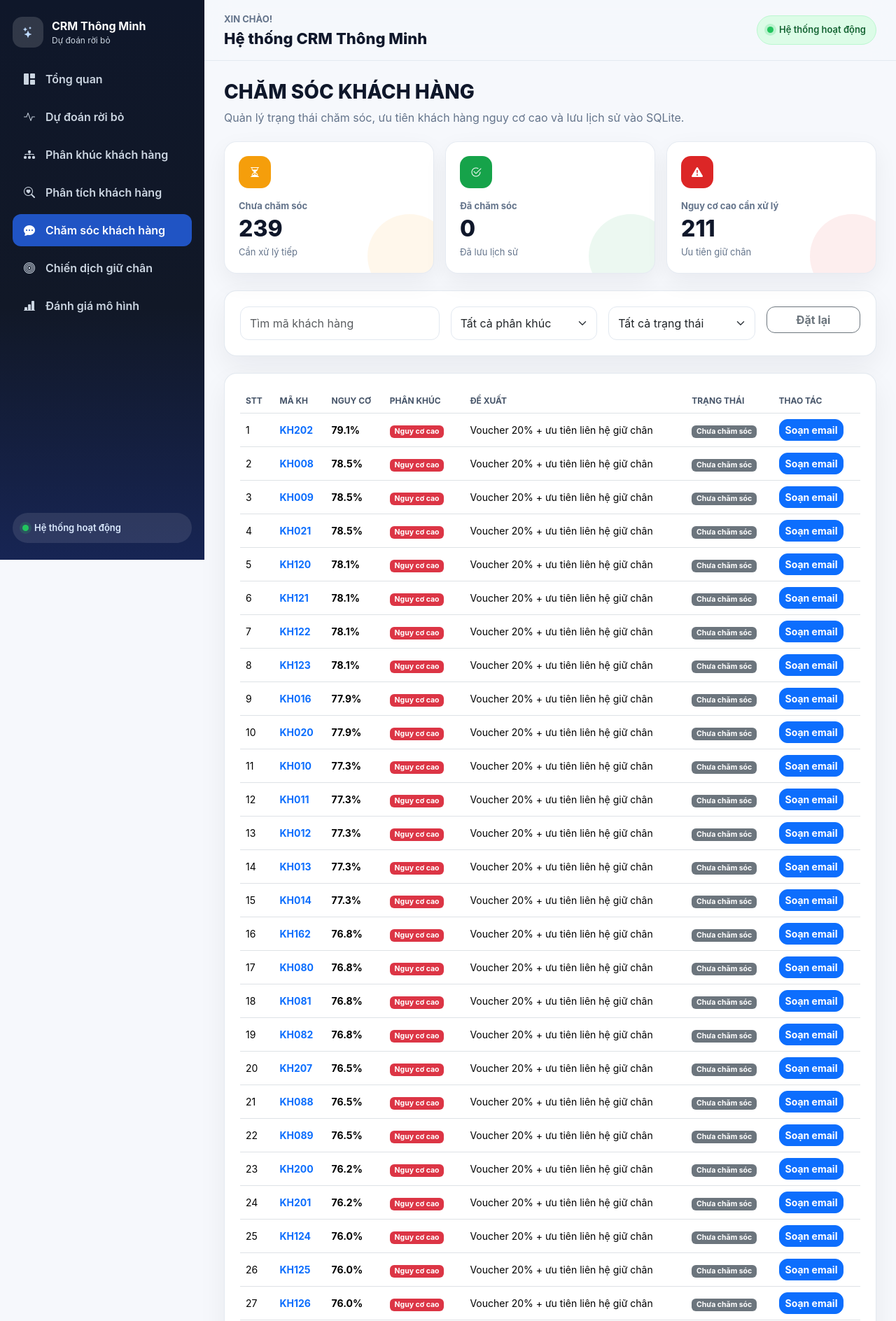
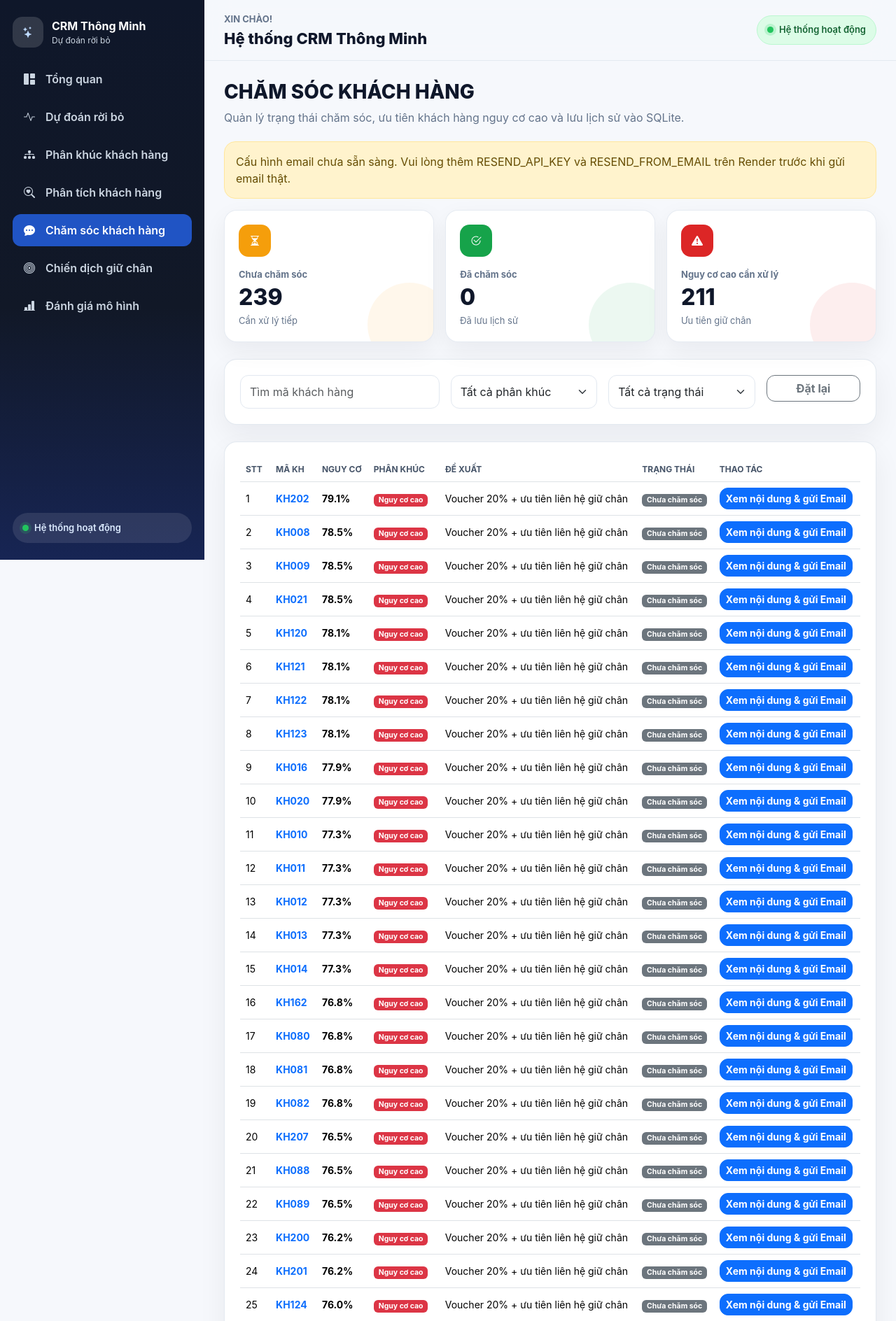
Before and after one commit to 22004098-cyber/crm-thong-minh, a Flask app: page /cham-soc in a window 1280 px wide. Shown: the top 1888 px of the page at 70% size. Run offline with Flask 3, Linux system fonts and the light colour scheme; data that the repository does not hold is empty.

Commit message:
Debug Resend email logging

```diff
--- a/app.py
+++ b/app.py
@@ -1,14 +1,15 @@
 import csv
 import io
-import json
+import logging
 import os
+import re
 import sqlite3
 from datetime import datetime
 from pathlib import Path
-from urllib.error import HTTPError, URLError
-from urllib.request import Request, urlopen
 
 import pandas as pd
+import resend
+from resend.exceptions import ResendError
 from flask import Flask, Response, redirect, render_template, request, url_for
 from sklearn.metrics import (
     accuracy_score,
@@ -20,6 +21,7 @@ from sklearn.metrics import (
 
 
 app = Flask(__name__)
+logging.basicConfig(level=logging.INFO)
 
 BASE_DIR = Path(__file__).resolve().parent
 DATA_PATH = BASE_DIR / "data" / "customer_churn_test_report.csv"
@@ -35,9 +37,11 @@ SEGMENT_HIGH = "Nguy cơ cao"
 SEGMENT_MEDIUM = "Cần quan tâm"
 SEGMENT_SAFE = "An toàn"
 STATUS_PENDING = "Chưa chăm sóc"
-STATUS_DONE = "Đã chăm sóc"
+STATUS_DONE = "Đã gửi"
+EMAIL_STATUS_DONE = "Đã gửi Email"
+LEGACY_STATUS_DONE = "Đã chăm sóc"
 STATUS_FAILED = "Gửi lỗi"
-RESEND_API_URL = "https://api.resend.com/emails"
+DONE_STATUSES = (STATUS_DONE, EMAIL_STATUS_DONE, LEGACY_STATUS_DONE)
 
 
 def init_db():
@@ -65,6 +69,9 @@ def init_db():
             "recipient_email": "TEXT",
             "email_subject": "TEXT",
             "email_content": "TEXT",
+            "subject": "TEXT",
+            "message": "TEXT",
+            "sent_at": "TEXT",
             "provider_message_id": "TEXT",
             "error_message": "TEXT",
         }
@@ -115,14 +122,15 @@ def badge_class(segment):
 
 
 def load_care_status_map():
+    placeholders = ", ".join("?" for _ in DONE_STATUSES)
     rows = get_db_rows(
         """
         SELECT customer_code
         FROM care_history
-        WHERE status = ?
+        WHERE status IN ({})
         GROUP BY customer_code
-        """,
-        (STATUS_DONE,),
+        """.format(placeholders),
+        DONE_STATUSES,
     )
     return {row["customer_code"]: STATUS_DONE for row in rows}
 
@@ -232,7 +240,7 @@ def recent_history(limit=20, customer_code=None):
             """
             SELECT customer_code, segment, action, status, created_at, updated_at,
                    recipient_email, email_subject, email_content,
-                   provider_message_id, error_message
+                   subject, message, sent_at, provider_message_id, error_message
             FROM care_history
             WHERE customer_code = ?
             ORDER BY updated_at DESC, id DESC
@@ -244,7 +252,7 @@ def recent_history(limit=20, customer_code=None):
         """
         SELECT customer_code, segment, action, status, created_at, updated_at,
                recipient_email, email_subject, email_content,
-               provider_message_id, error_message
+               subject, message, sent_at, provider_message_id, error_message
         FROM care_history
         ORDER BY updated_at DESC, id DESC
         LIMIT ?
@@ -282,6 +290,7 @@ def save_care_action(
                 UPDATE care_history
                 SET segment = ?, action = ?, status = ?, updated_at = ?,
                     recipient_email = ?, email_subject = ?, email_content = ?,
+                    subject = ?, message = ?, sent_at = ?,
                     provider_message_id = ?, error_message = ?
                 WHERE id = ?
                 """,
@@ -293,6 +302,9 @@ def save_care_action(
                     recipient_email,
                     email_subject,
                     email_content,
+                    email_subject,
+                    email_content,
+                    now if status == STATUS_DONE else None,
                     provider_message_id,
                     error_message,
                     existing[0]["id"],
@@ -304,8 +316,9 @@ def save_care_action(
                 INSERT INTO care_history
                     (customer_code, segment, action, status, created_at, updated_at,
                      recipient_email, email_subject, email_content,
+                     subject, message, sent_at,
                      provider_message_id, error_message)
-                VALUES (?, ?, ?, ?, ?, ?, ?, ?, ?, ?, ?)
+                VALUES (?, ?, ?, ?, ?, ?, ?, ?, ?, ?, ?, ?, ?, ?)
                 """,
                 (
                     customer["MaHienThi"],
@@ -317,6 +330,9 @@ def save_care_action(
                     recipient_email,
                     email_subject,
                     email_content,
+                    email_subject,
+                    email_content,
+                    now if status == STATUS_DONE else None,
                     provider_message_id,
                     error_message,
                 ),
@@ -325,51 +341,179 @@ def save_care_action(
 
 
 def default_email_subject(customer):
-    return f"CRM Thông Minh - Đề xuất chăm sóc khách hàng {customer['MaHienThi']}"
+    segment = customer["PhanKhuc"]
+    if segment == SEGMENT_HIGH:
+        return "Ưu đãi giữ chân khách hàng - Voucher 20%"
+    if segment == SEGMENT_MEDIUM:
+        return "Ưu đãi cá nhân hóa dành riêng cho quý khách"
+    return "Cảm ơn quý khách đã đồng hành cùng chúng tôi"
 
 
 def default_email_content(customer):
+    segment = customer["PhanKhuc"]
+    if segment == SEGMENT_HIGH:
+        body = (
+            "Cảm ơn quý khách đã tin tưởng và sử dụng dịch vụ của chúng tôi. "
+            "Để tri ân và tiếp tục đồng hành cùng quý khách, chúng tôi gửi tặng "
+            "voucher ưu đãi 20% cho lần sử dụng tiếp theo. Rất mong quý khách "
+            "tiếp tục trải nghiệm dịch vụ trong thời gian tới."
+        )
+    elif segment == SEGMENT_MEDIUM:
+        body = (
+            "Chúng tôi gửi đến quý khách một ưu đãi cá nhân hóa cùng các gợi ý "
+            "sản phẩm/dịch vụ phù hợp với nhu cầu hiện tại. Hy vọng những đề xuất "
+            "này giúp quý khách có trải nghiệm tốt hơn."
+        )
+    else:
+        body = (
+            "Cảm ơn quý khách đã luôn đồng hành cùng chúng tôi. Quý khách sẽ tiếp tục "
+            "được tích điểm và nhận các hoạt động chăm sóc định kỳ từ hệ thống CRM."
+        )
     return (
         f"Xin chào khách hàng {customer['MaHienThi']},\n\n"
-        "CRM Thông Minh ghi nhận quý khách thuộc nhóm cần được chăm sóc phù hợp. "
-        f"Đề xuất hiện tại: {customer['ChamSoc']}.\n\n"
-        "Nhân viên phụ trách sẽ liên hệ và hỗ trợ quý khách trong thời gian sớm nhất.\n\n"
+        f"{body}\n\n"
+        f"Đề xuất CRM: {customer['ChamSoc']}.\n\n"
         "Trân trọng,\nCRM Thông Minh"
     )
 
 
-def send_resend_email(recipient_email, subject, content):
+def is_valid_email(email):
+    return bool(re.match(r"^[^@\s]+@[^@\s]+\.[^@\s]+$", email or ""))
+
+
+def is_email_config_ready():
+    return bool(os.environ.get("RESEND_API_KEY") and os.environ.get("RESEND_FROM_EMAIL"))
+
+
+def log_email_config_error(message):
+    app.logger.error("[EMAIL CONFIG ERROR] %s", message)
+
+
+def log_email_error(
+    customer_code,
+    recipient_email,
+    from_email,
+    http_status,
+    error_type,
+    error_message,
+):
+    app.logger.error(
+        "\n".join(
+            [
+                "[EMAIL ERROR]",
+                f"Customer: {customer_code}",
+                f"Recipient: {recipient_email or 'N/A'}",
+                f"From: {from_email or 'N/A'}",
+                f"HTTP status: {http_status or 'N/A'}",
+                f"Error type: {error_type or 'N/A'}",
+                f"Error message: {error_message or 'N/A'}",
+            ]
+        )
+    )
+
+
+def log_email_success(customer_code, recipient_email, email_id):
+    app.logger.info(
+        "\n".join(
+            [
+                "[EMAIL SUCCESS]",
+                f"Customer: {customer_code}",
+                f"Recipient: {recipient_email}",
+                f"Email ID: {email_id or 'N/A'}",
+            ]
+        )
+    )
+
+
+def get_resend_response_id(email):
+    if isinstance(email, dict):
+        return email.get("id")
+    return getattr(email, "id", None)
+
+
+def send_resend_email(customer_code, recipient_email, subject, content):
     api_key = os.environ.get("RESEND_API_KEY")
     from_email = os.environ.get("RESEND_FROM_EMAIL")
-    if not api_key or not from_email:
-        return False, None, "Thiếu RESEND_API_KEY hoặc RESEND_FROM_EMAIL."
+    if not api_key:
+        error_message = "Missing RESEND_API_KEY"
+        log_email_config_error(error_message)
+        log_email_error(
+            customer_code,
+            recipient_email,
+            from_email,
+            None,
+            "EmailConfigError",
+            error_message,
+        )
+        return False, None, "Cấu hình email chưa sẵn sàng. Thiếu RESEND_API_KEY."
+    if not from_email:
+        error_message = "Missing RESEND_FROM_EMAIL"
+        log_email_config_error(error_message)
+        log_email_error(
+            customer_code,
+            recipient_email,
+            from_email,
+            None,
+            "EmailConfigError",
+            error_message,
+        )
+        return False, None, "Cấu hình email chưa sẵn sàng. Thiếu RESEND_FROM_EMAIL."
+    if not is_valid_email(recipient_email):
+        error_message = "Email người nhận không hợp lệ."
+        log_email_error(
+            customer_code,
+            recipient_email,
+            from_email,
+            None,
+            "EmailValidationError",
+            error_message,
+        )
+        return False, None, error_message
 
-    payload = {
-        "from": from_email,
-        "to": [recipient_email],
-        "subject": subject,
-        "text": content,
-    }
-    request_payload = json.dumps(payload).encode("utf-8")
-    req = Request(
-        RESEND_API_URL,
-        data=request_payload,
-        headers={
-            "Authorization": f"Bearer {api_key}",
-            "Content-Type": "application/json",
-        },
-        method="POST",
-    )
+    resend.api_key = api_key
     try:
-        with urlopen(req, timeout=20) as response:
-            response_body = response.read().decode("utf-8")
-            data = json.loads(response_body) if response_body else {}
-            return True, data.get("id"), None
-    except HTTPError as exc:
-        body = exc.read().decode("utf-8", errors="replace")
-        return False, None, f"Resend HTTP {exc.code}: {body}"
-    except (URLError, TimeoutError, json.JSONDecodeError) as exc:
-        return False, None, str(exc)
+        email = resend.Emails.send(
+            {
+                "from": from_email,
+                "to": [recipient_email],
+                "subject": subject,
+                "html": content.replace("\n", "<br>"),
+            }
+        )
+        email_id = get_resend_response_id(email)
+        log_email_success(customer_code, recipient_email, email_id)
+        return True, email_id, None
+    except ResendError as exc:
+        http_status = getattr(exc, "code", None)
+        error_type = getattr(exc, "error_type", exc.__class__.__name__)
+        error_message = getattr(exc, "message", str(exc))
+        log_email_error(
+            customer_code,
+            recipient_email,
+            from_email,
+            http_status,
+            error_type,
+            error_message,
+        )
+        return False, None, error_message
+    except Exception as exc:
+        response = getattr(exc, "response", None)
+        http_status = getattr(response, "status_code", None)
+        error_message = str(exc)
+        if response is not None:
+            try:
+                error_message = response.text or error_message
+            except Exception:
+                pass
+        log_email_error(
+            customer_code,
+            recipient_email,
+            from_email,
+            http_status,
+            exc.__class__.__name__,
+            error_message,
+        )
+        return False, None, error_message
 
 
 def filter_customers(df, segment=None, status=None):
@@ -529,6 +673,7 @@ def cham_soc():
         not_cared=not_cared,
         cared=cared,
         high_pending=high_pending,
+        email_config_ready=is_email_config_ready(),
     )
 
 
@@ -543,18 +688,27 @@ def gui_cham_soc(customer_code):
     email_subject = (request.form.get("email_subject") or "").strip()
     email_content = (request.form.get("email_content") or "").strip()
     if not recipient_email or not email_subject or not email_content:
+        error_message = "Thiếu email người nhận, tiêu đề hoặc nội dung."
+        log_email_error(
+            customer["MaHienThi"],
+            recipient_email,
+            os.environ.get("RESEND_FROM_EMAIL"),
+            None,
+            "EmailValidationError",
+            error_message,
+        )
         save_care_action(
             customer_code,
             recipient_email=recipient_email,
             email_subject=email_subject,
             email_content=email_content,
             status=STATUS_FAILED,
-            error_message="Thiếu email người nhận, tiêu đề hoặc nội dung.",
+            error_message=error_message,
         )
         return redirect(f"{next_url}?email_status=error")
 
     success, provider_message_id, error_message = send_resend_email(
-        recipient_email, email_subject, email_content
+        customer["MaHienThi"], recipient_email, email_subject, email_content
     )
     if success:
         save_care_action(
@@ -696,6 +850,7 @@ def chi_tiet_khach_hang(customer_code):
         default_subject=default_email_subject(customer),
         default_content=default_email_content(customer),
         email_status=request.args.get("email_status"),
+        email_config_ready=is_email_config_ready(),
     )
 
 
--- a/requirements.txt
+++ b/requirements.txt
@@ -2,3 +2,4 @@ Flask
 pandas
 scikit-learn
 gunicorn
+resend
--- a/templates/cham_soc_khach_hang.html
+++ b/templates/cham_soc_khach_hang.html
@@ -3,6 +3,12 @@
 
 {% block content %}
 <section class="page-heading"><div><h2>Chăm sóc khách hàng</h2><p>Quản lý trạng thái chăm sóc, ưu tiên khách hàng nguy cơ cao và lưu lịch sử vào SQLite.</p></div></section>
+
+{% if not email_config_ready %}
+<div class="alert alert-warning rounded-4">
+    Cấu hình email chưa sẵn sàng. Vui lòng thêm RESEND_API_KEY và RESEND_FROM_EMAIL trên Render trước khi gửi email thật.
+</div>
+{% endif %}
 
 <div class="row g-3 mb-4">
     <div class="col-md-4"><div class="kpi-card tone-orange"><div class="kpi-icon"><i class="bi bi-hourglass-split"></i></div><div class="kpi-label">Chưa chăm sóc</div><div class="kpi-value">{{ not_cared }}</div><small class="kpi-note">Cần xử lý tiếp</small></div></div>
@@ -36,7 +42,7 @@
                     {% if c.TrangThaiChamSoc == STATUS_DONE %}
                     <button class="btn btn-success btn-sm" disabled>Đã chăm sóc</button>
                     {% else %}
-                    <a class="btn btn-primary btn-sm" href="{{ url_for('chi_tiet_khach_hang', customer_code=c.MaHienThi) }}">Soạn email</a>
+                    <a class="btn btn-primary btn-sm" href="{{ url_for('chi_tiet_khach_hang', customer_code=c.MaHienThi) }}">Xem nội dung & gửi Email</a>
                     {% endif %}
                 </td>
             </tr>
@@ -59,11 +65,11 @@
                 <td class="fw-bold">{{ h.customer_code }}</td>
                 <td>{{ h.segment }}</td>
                 <td>{{ h.recipient_email or "Chưa có" }}</td>
-                <td>{{ h.email_subject or h.action }}</td>
+                <td>{{ h.subject or h.email_subject or h.action }}</td>
                 <td>
                     <span class="badge {% if h.status == STATUS_DONE %}bg-success{% elif h.status == STATUS_FAILED %}bg-danger{% else %}bg-secondary{% endif %}">{{ h.status }}</span>
                 </td>
-                <td>{{ h.updated_at }}</td>
+                <td>{{ h.sent_at or h.updated_at }}</td>
             </tr>
             {% else %}
             <tr><td colspan="6" class="text-center text-muted">Chưa có lịch sử chăm sóc.</td></tr>
```
Also changed, not shown: templates/chi_tiet_khach_hang.html (+7 -4 lines).
